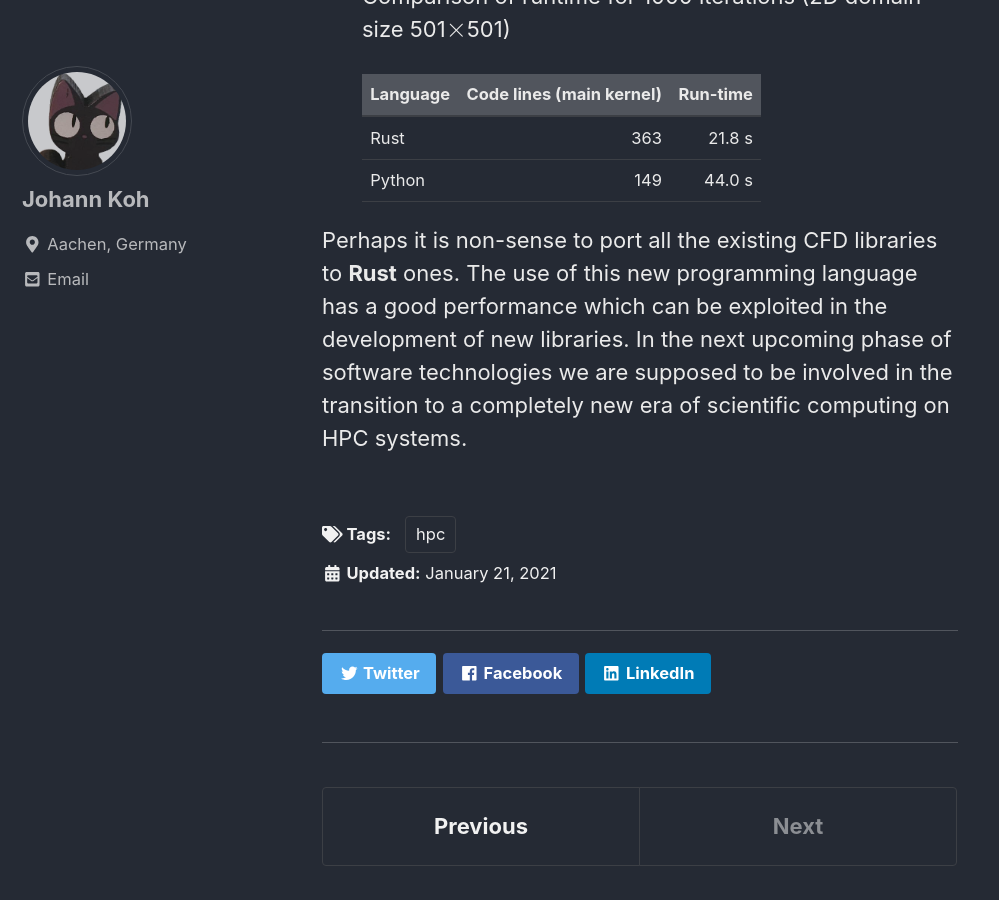
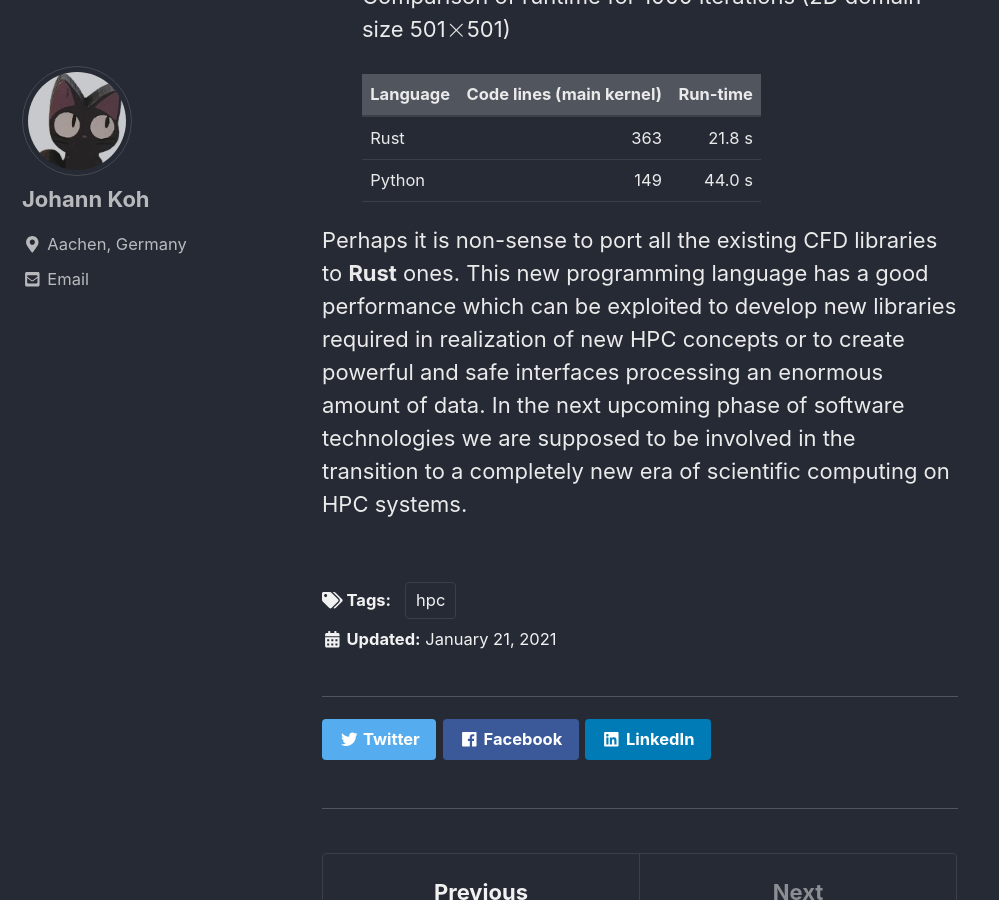
Before and after one commit to meuus/meuus.github.io, a Jekyll site: the page built from _posts/2021-01-21-rustcaa.md, in a window 1280 px wide and 900 px high, scrolled down 2936 px. Shown: the whole window, without its empty margins (0-999 px from the left). Built offline with Jekyll 4.4.1, drawn with Linux system fonts in a browser that asks for light colours; cached includes are drawn as plain includes; formulas are drawn with MathJax 3.

Commit message:
update rust caa

```diff
--- a/_posts/2021-01-21-rustcaa.md
+++ b/_posts/2021-01-21-rustcaa.md
@@ -48,4 +48,4 @@ The __Python__ code has no implementation of Residual calculation at the end of
   |Rust   |363 |21.8 s|
   |Python |149 |44.0 s|
 
-Perhaps it is non-sense to port all the existing CFD libraries to __Rust__ ones. The use of this new programming language has a good performance which can be exploited in the development of new libraries. In the next upcoming phase of software technologies we are supposed to be involved in the transition to a completely new era of scientific computing on HPC systems.
+Perhaps it is non-sense to port all the existing CFD libraries to __Rust__ ones. This new programming language has a good performance which can be exploited to develop new libraries required in realization of new HPC concepts or to create powerful and safe interfaces processing an enormous amount of data. In the next upcoming phase of software technologies we are supposed to be involved in the transition to a completely new era of scientific computing on HPC systems.
```
